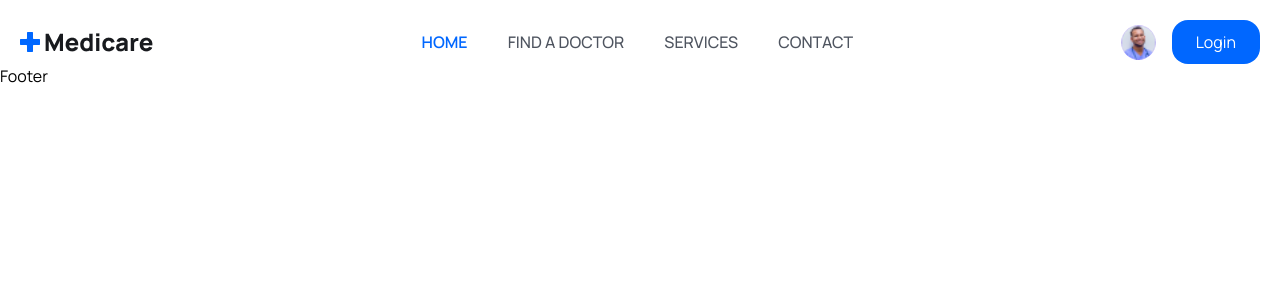
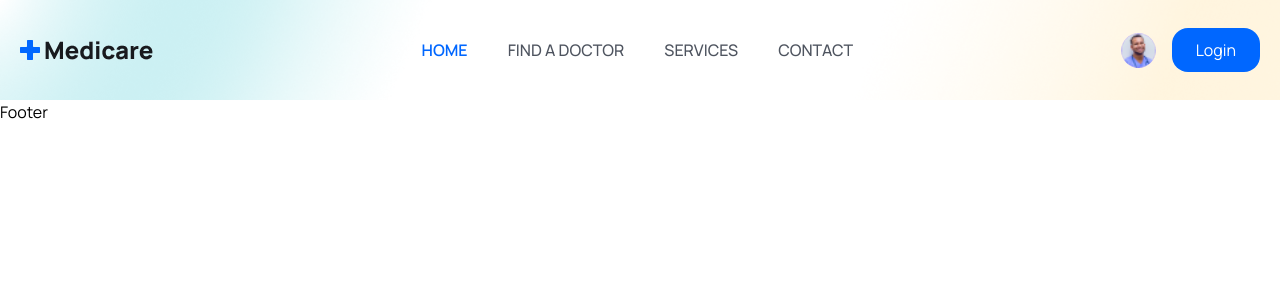
Before and after one commit to TuanNguyen0915/Doctor_Appointment_Booking, a React (Vite) app in the folder DAB_frontend/: page / in a window 1280 px wide. Shown: the top 300 px of the page. Built offline with nearby package versions, Linux system fonts and the light colour scheme.

Commit message:
add background for navbar in index.css

```diff
--- a/DAB_frontend/src/components/NavBar/NavBar.jsx
+++ b/DAB_frontend/src/components/NavBar/NavBar.jsx
@@ -1,6 +1,5 @@
 // npm modules
 import { NavLink, Link } from 'react-router-dom'
-import { useEffect, useRef } from 'react'
 // data
 import navLinks from '../../assets/data/navLink'
 // images
--- a/DAB_frontend/src/index.css
+++ b/DAB_frontend/src/index.css
@@ -2,11 +2,11 @@
 @tailwind components;
 @tailwind utilities;
 
-@layer base {
+/* @layer base {
   section {
     @apply py-[20px]
   }
-}
+} */
 
 @layer components {
   .container {
@@ -23,6 +23,10 @@
 
   .paragraph {
     @apply text-[18px] leading-[30px] font-[400] text-textColor mt-[18px]
+  }
+
+  .navbar {
+    @apply bg-[url('./assets/images/mask.png')] bg-no-repeat bg-center bg-cover w-full h-[100px] leading-[100px]
   }
 }
 
```
